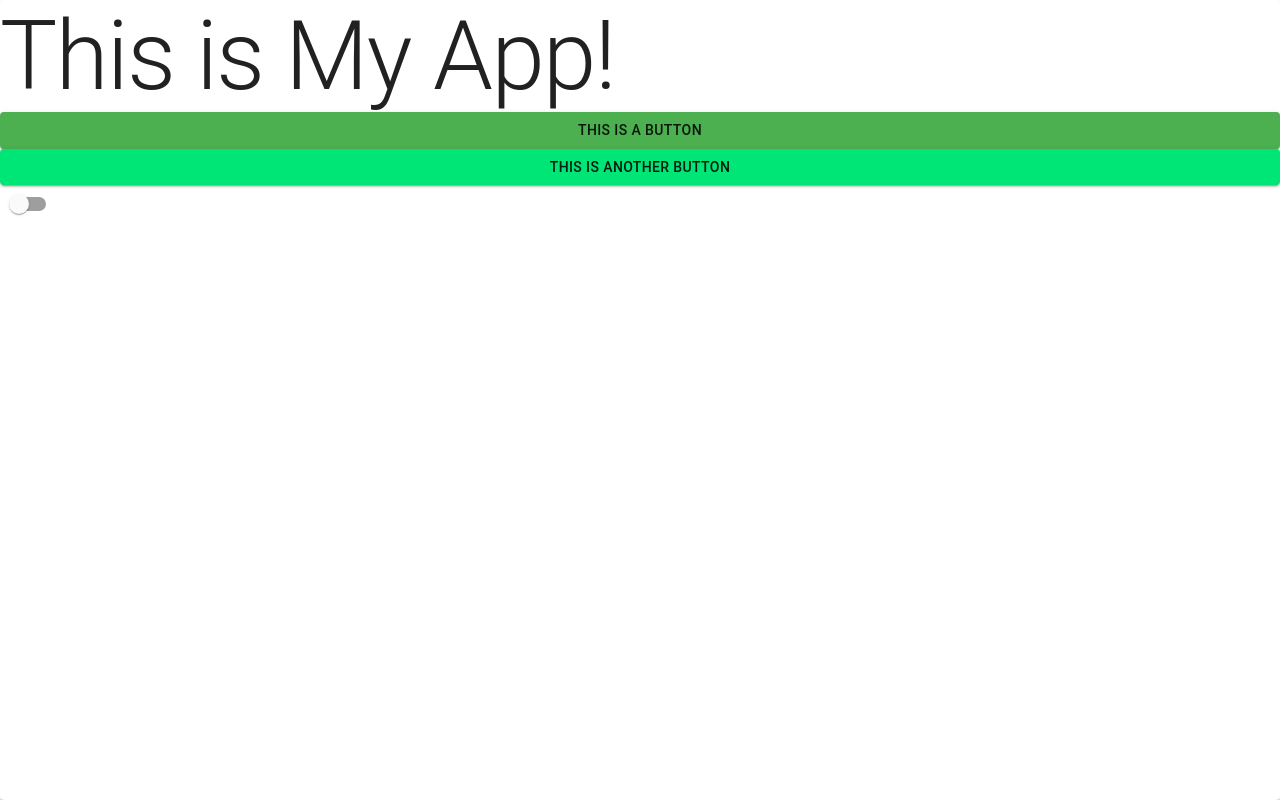
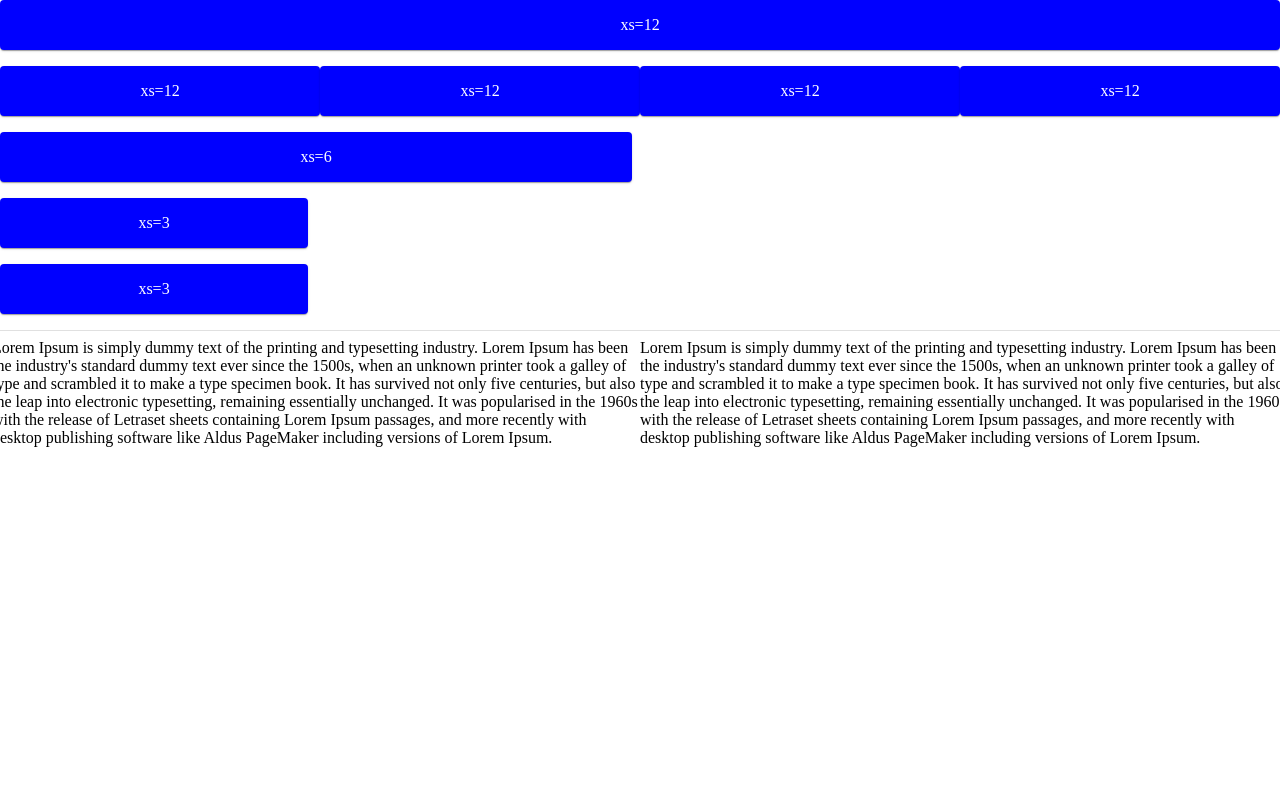
Before and after one commit to vpalex999/mui-112, a React app in the folder mui-kit/: page / in a window 1280 px wide. Built offline with nearby package versions, Linux system fonts and the light colour scheme.

Commit message:
app react-miu10:Grid

```diff
--- a/mui-kit/src/index.tsx
+++ b/mui-kit/src/index.tsx
@@ -1,7 +1,7 @@
 import { ThemeProvider } from '@material-ui/core';
 import React from 'react';
 import ReactDOM from 'react-dom';
-import App from './react-mui8/App';
+import App from './react-mui10/App';
 import theme from './theme';
 
 ReactDOM.render(
--- /dev/null
+++ b/mui-kit/src/react-mui10/App.tsx
@@ -0,0 +1,80 @@
+// React & Material UI #10: Grid & Grid Layout
+import React from 'react';
+import { Divider, Grid, makeStyles, Paper, Typography } from '@material-ui/core';
+import { green } from '@material-ui/core/colors';
+
+const useStyles = makeStyles((theme) => ({
+  root: {
+    flexGrow: 1,
+  },
+  paper: {
+    padding: theme.spacing(2),
+    color: 'white',
+    textAlign: 'center',
+    backgroundColor: 'blue',
+  },
+}));
+
+const App = () => {
+  const classes = useStyles();
+
+  return (
+    <div className={classes.root}>
+      <Grid container spacing={2} direction='column'>
+        <Grid item xs={12}>
+          <Paper className={classes.paper}>xs=12</Paper>
+        </Grid>
+        <Grid item xs={12} container>
+          <Grid item xs={3}>
+            <Paper className={classes.paper}>xs=12</Paper>
+          </Grid>
+          <Grid item xs={3}>
+            <Paper className={classes.paper}>xs=12</Paper>
+          </Grid>
+          <Grid item xs={3}>
+            <Paper className={classes.paper}>xs=12</Paper>
+          </Grid>
+          <Grid item xs={3}>
+            <Paper className={classes.paper}>xs=12</Paper>
+          </Grid>
+        </Grid>
+        <Grid item xs={6}>
+          <Paper className={classes.paper}>xs=6</Paper>
+        </Grid>
+        <Grid item xs={3}>
+          <Paper className={classes.paper}>xs=3</Paper>
+        </Grid>
+        <Grid item xs={3}>
+          <Paper className={classes.paper}>xs=3</Paper>
+        </Grid>
+        {/* <Grid item xs={3}>
+          <Paper className={classes.paper}>xs=3</Paper>
+        </Grid>
+        <Grid item xs={3}>
+          <Paper className={classes.paper}>xs=3</Paper>
+        </Grid> */}
+        <Grid item xs={12}>
+          <Divider />
+        </Grid>
+        <Grid xs={12} container>
+          <Grid item xs={6}>
+            Lorem Ipsum is simply dummy text of the printing and typesetting industry. Lorem Ipsum has been the industry's standard dummy
+            text ever since the 1500s, when an unknown printer took a galley of type and scrambled it to make a type specimen book. It has
+            survived not only five centuries, but also the leap into electronic typesetting, remaining essentially unchanged. It was
+            popularised in the 1960s with the release of Letraset sheets containing Lorem Ipsum passages, and more recently with desktop
+            publishing software like Aldus PageMaker including versions of Lorem Ipsum.
+          </Grid>
+          <Grid item xs={6}>
+            Lorem Ipsum is simply dummy text of the printing and typesetting industry. Lorem Ipsum has been the industry's standard dummy
+            text ever since the 1500s, when an unknown printer took a galley of type and scrambled it to make a type specimen book. It has
+            survived not only five centuries, but also the leap into electronic typesetting, remaining essentially unchanged. It was
+            popularised in the 1960s with the release of Letraset sheets containing Lorem Ipsum passages, and more recently with desktop
+            publishing software like Aldus PageMaker including versions of Lorem Ipsum.
+          </Grid>
+        </Grid>
+      </Grid>
+    </div>
+  );
+};
+
+export default App;
```
